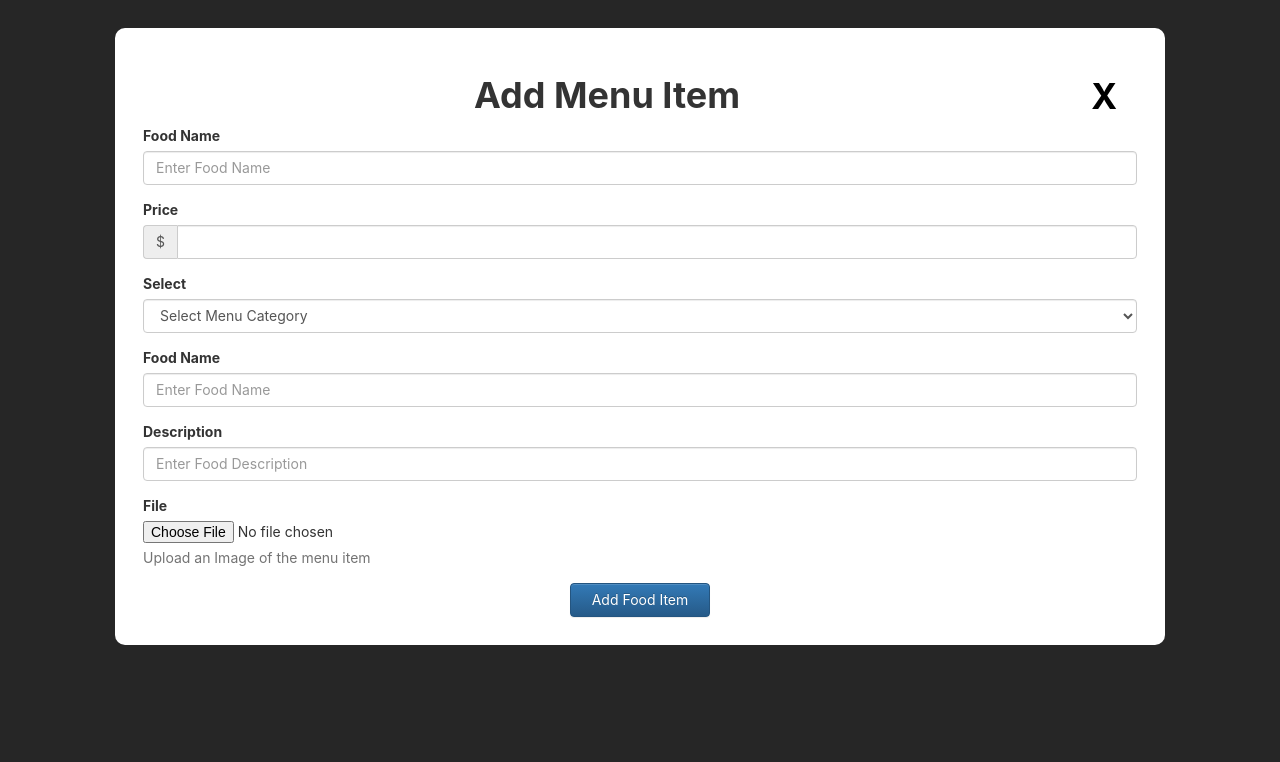
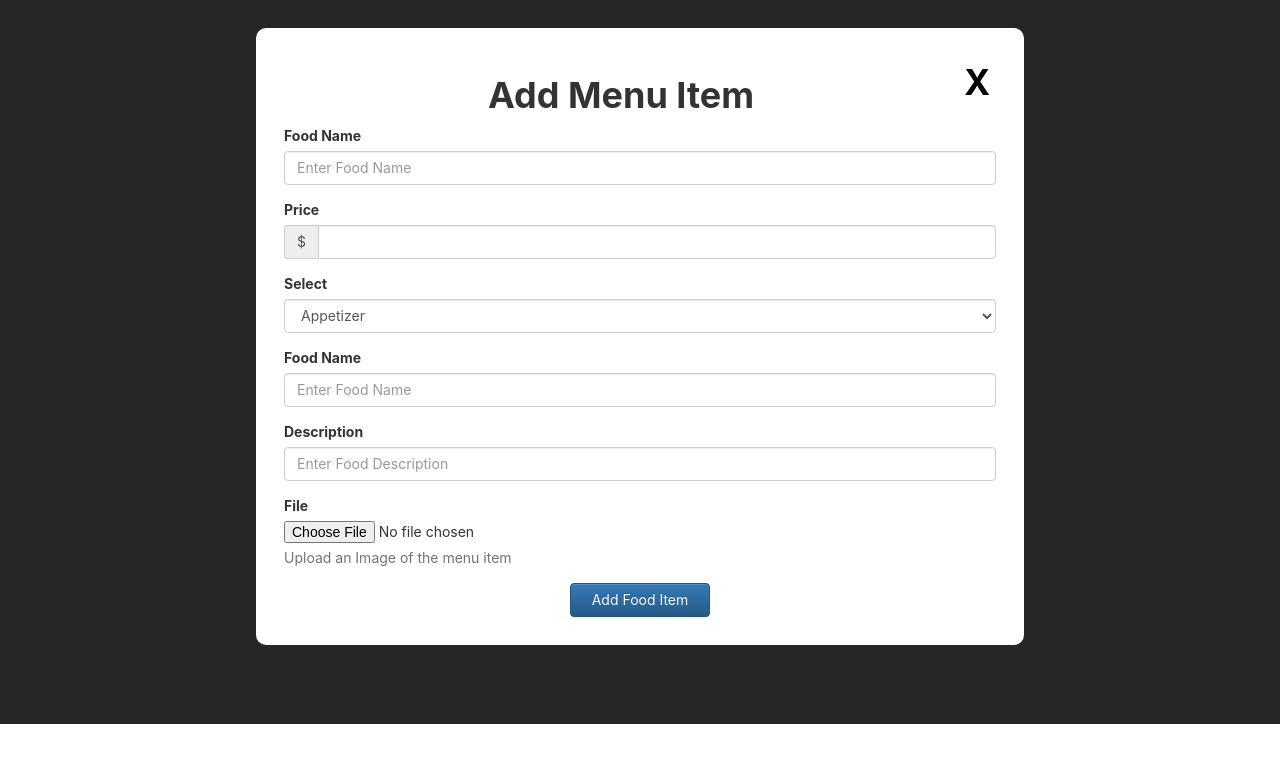
Before and after one commit to davidosemwegie/grubite, a React (Create React App) app in the folder grubite_web/: page /addItem in a window 1280 px wide. Shown: the top 762 px of the page. Built offline with nearby package versions, Linux system fonts and the light colour scheme.

Commit message:
added the folder and api heler function file

```diff
--- /dev/null
+++ b/grubite_web/src/backend/api.jsx
@@ -0,0 +1,6 @@
+/*
+The purpose for this file is to create helper functions that the proram will use to access api
+*/
+export function test() {
+    console.log("the api function works")
+}
--- a/grubite_web/src/components/Dashboard/ItemForm/ItemForm.css
+++ b/grubite_web/src/components/Dashboard/ItemForm/ItemForm.css
@@ -1,14 +1,16 @@
 #modalBackground {
     background-color:rgba(0, 0, 0, 0.85);
     width: 100%;
-    min-height: 100vh;
+    /* top: 0;
+    bottom: 0; */
+    height: 90.5vh;
     position: absolute;
 }
 
 #exitButtonContainer {
     float: right;
     right: 0;
-    padding: 1em;
+    /* padding: 1em;  */
 }
 
 #exitButton {
@@ -23,7 +25,7 @@
     margin: auto;
     margin-top: 2em;
     padding: 2em;
-    width: 75em;
+    width: 60%;
     height: auto;
     background-color: white;
     border-radius: 10px;
--- a/grubite_web/src/components/Dashboard/ItemForm/index.jsx
+++ b/grubite_web/src/components/Dashboard/ItemForm/index.jsx
@@ -9,6 +9,7 @@ import {Panel,
         HelpBlock,
         InputGroup} from 'react-bootstrap'
 import './ItemForm.css'
+import {test} from '../../../backend/api'
 
 function FieldGroup({ id, label, help, ...props }) {
     return (
@@ -21,6 +22,17 @@ function FieldGroup({ id, label, help, ...props }) {
   }
 
 class index extends Component {
+
+    constructor() {
+        super();
+
+        this.addItem = this.addItem.bind(this)
+    }
+
+    addItem() {
+        test()
+    }
+
     render() {
         return (
             <div id='modalBackground'>
@@ -40,8 +52,8 @@ class index extends Component {
                     </FormGroup>
                     <FormGroup>
                         <ControlLabel>Select</ControlLabel>
-                        <FormControl componentClass="select" placeholder="Select Menu Category">
-                            <option value="" disabled selected>Select Menu Category</option>
+                        <FormControl componentClass="select">
+                            <option value="" disabled>Select Menu Category</option>
                             <option value="1">Appetizer</option>
                             <option value="2">Main</option>
                             <option value="3">Dessert</option>
@@ -52,7 +64,7 @@ class index extends Component {
                     <FieldGroup label="Description" type="textarea" placeholder="Enter Food Description" rows="3"/>
                     <FieldGroup type="file" label="File" help="Upload an Image of the menu item"/>
                     <div id="buttonContainer">
-                        <Button id="addItemSubmitButton" bsStyle="primary" className="loginButton primary">Add Food Item</Button>
+                        <Button onClick={this.addItem} id="addItemSubmitButton" bsStyle="primary" className="loginButton primary">Add Food Item</Button>
                     </div>
                     </Form>
                 </div>
```
